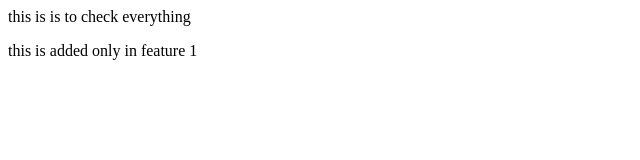
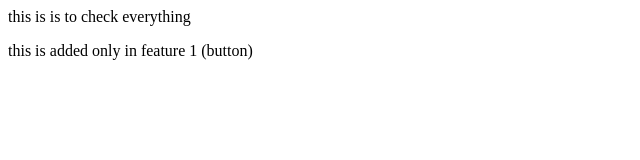
Before and after one commit to itsAdnan16/last_practice, a plain HTML site: page index.html in a window 1280 px wide. Shown: the full height of the page, 0-640 px from the left. Drawn offline with Linux system fonts and the light colour scheme.

```diff
--- a/index.html
+++ b/index.html
@@ -1,2 +1,2 @@
 <p>this is is to check everything</p>
-<p>this is added only in feature 1</p>
+<p>this is added only in feature 1 (button)</p>
```
